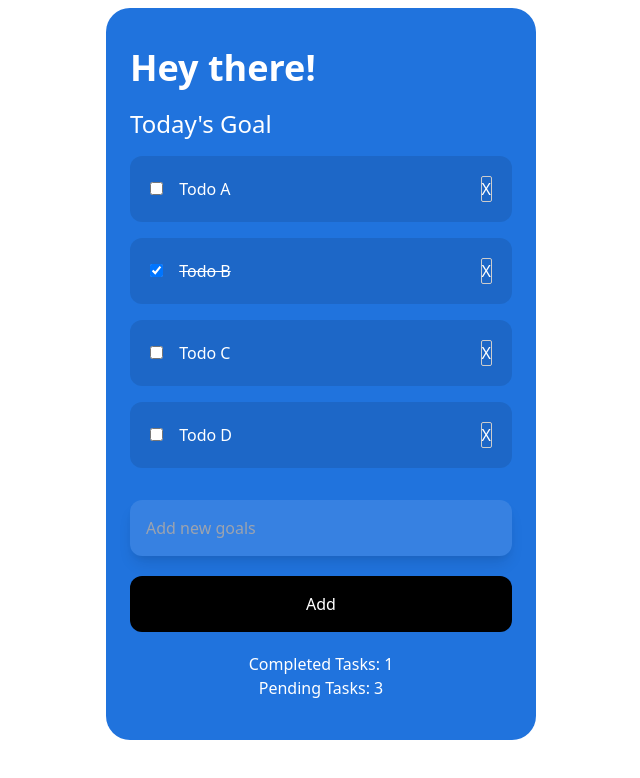
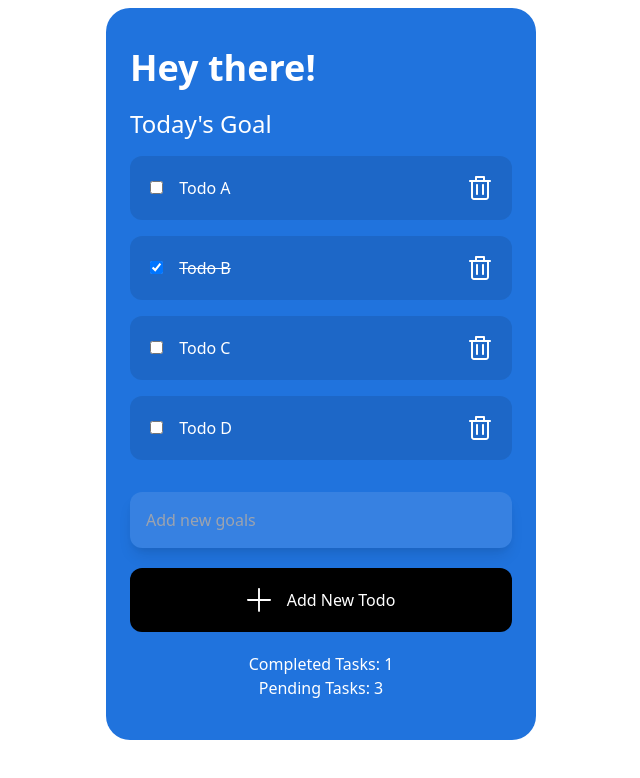
Before and after one commit to ejirocodes/Svelte-Tailwind-Todo, a Svelte app: page / in a window 1280 px wide. Shown: the top 778 px of the page, without its empty margins (319-959 px from the left). Built offline with nearby package versions, Linux system fonts and the light colour scheme.

Commit message:
update icons

```diff
--- a/src/Todo.svelte
+++ b/src/Todo.svelte
@@ -1,6 +1,7 @@
 <script>
   import { onMount } from 'svelte';
-
+  let deletIcon = 'images/trash.svg';
+  let addIcon = 'images/plus.svg';
   let todos = [
     {
       title: 'Todo A',
@@ -89,7 +90,9 @@
             on:change={updateTodo(todo)}
           />
         </div>
-        <button on:click={deleteTodo(todo)}>X</button>
+        <button on:click={deleteTodo(todo)} class="border-0"
+          ><img src={deletIcon} alt="delete todo" class="w-6 " /></button
+        >
       </li>
     {:else}
       <p>No goals for today!</p>
@@ -103,8 +106,9 @@
   />
   <button
     on:click={addTodo}
-    class="my-5  p-4 bg-black text-white rounded-xl w-full hover:bg-opacity-60 transition border-0"
-    >Add</button
+    class="my-5  p-5 bg-black text-white rounded-xl w-full hover:bg-opacity-60 transition border-0 capitalize flex items-center justify-center"
+    ><span><img src={addIcon} alt="add todo" class="w-6 mr-4" /></span>Add new
+    todo</button
   >
   <div class="text-center">
     <p>
```
Also changed, not shown: public/images/plus.svg (added), public/images/trash.svg (added).
